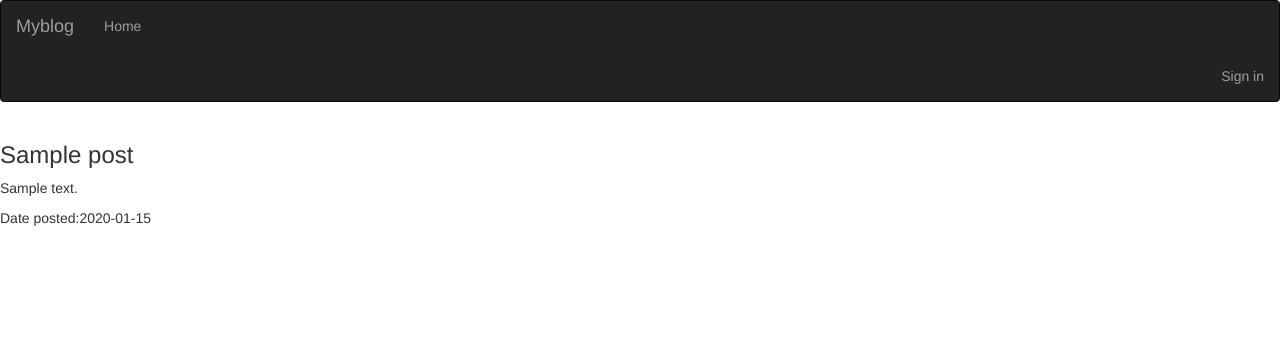
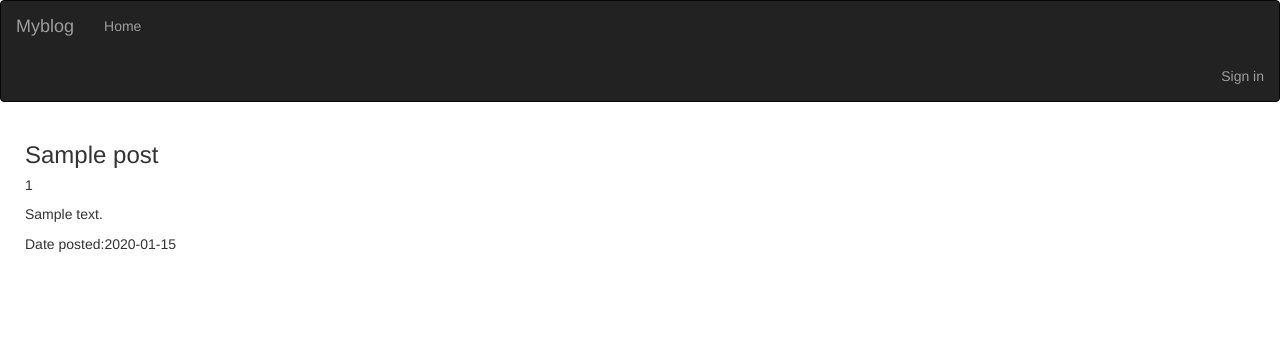
Before and after one commit to Esther-Anyona/mylearner, a Flask app: template app/templates/home.html in a window 1280 px wide. Shown: the top 362 px of the page. Run offline with Flask 2, Linux system fonts and the light colour scheme; tables that the repository leaves empty hold one stand-in row (values such as "Sample post"); the template is opened without the code that fills it: values that come from a table or form of the project are taken from there, most other values are stand-ins (such as "Sample title", 1, 10 or a date in 2020); some libraries are stand-ins or nearby versions.

Commit message:
Modify homepage and add custom css

```diff
--- a/app/main/views.py
+++ b/app/main/views.py
@@ -7,7 +7,8 @@
 
 @main.route('/')
 def home():
-    posts= Post.query.order_by(post.date_posted.desc()).all()
+    posts= Post.query.order_by(Post.date_posted.desc()).all()
+    user_id= current_user._get_current_object().username
     title="My Learning Blog"
     return render_template('home.html', title=title, posts=posts)
 
@@ -59,7 +60,7 @@
 def new_post():
     postform=PostForm()
     if postform.validate_on_submit():
-        post = Post(title=postform.title.data, content=postform.content.data, user_id=current_user._get_current_object().id)
+        post = Post(title=postform.title.data, content=postform.content.data, user_id=current_user._get_current_object().name)
         db.session.add(post)
         db.session.commit()
         return redirect(url_for('.home'))
--- /dev/null
+++ b/app/static/css/index.css
@@ -0,0 +1,6 @@
+.card{
+    border: 10px;
+    border-radius: 5px;
+    margin: 10px;
+    background-color: aquamarine;
+}
--- a/app/templates/base.html
+++ b/app/templates/base.html
@@ -2,3 +2,7 @@
 {% block navbar %}
     {% include 'nav.html' %}
 {% endblock %}
+{% block styles %}
+    {{ super() }}
+    <link rel="stylesheet" href="{{url_for('static',filename='css/index.css')}}">
+{% endblock %}
--- a/app/templates/home.html
+++ b/app/templates/home.html
@@ -2,16 +2,17 @@
 {% block content%}
     {% for post in posts %}
     <div class="card p-5">
-        <div class="row">
+        <div class="row-cols-4">
             <div class="col-lg-2 col-md-3 col-sm-3 col-4 d-flex justify-content-center">
             <div class="card-title">
                 <h3>{{post.title}}</h3>
             </div>
             <div class="card-text">
+                <h5>{{post.user_id}}</h5>
                 <p>{{post.content}}</p>
             </div>
             <div class="card-footer">
-                <p>Date posted:{{post.date_posted.strftime("%Y-%m-%d")}}</p>
+                <p><span> Date posted:{{post.date_posted.strftime("%Y-%m-%d")}}</span></p>
             </div>
             </div>
         </div>
```
